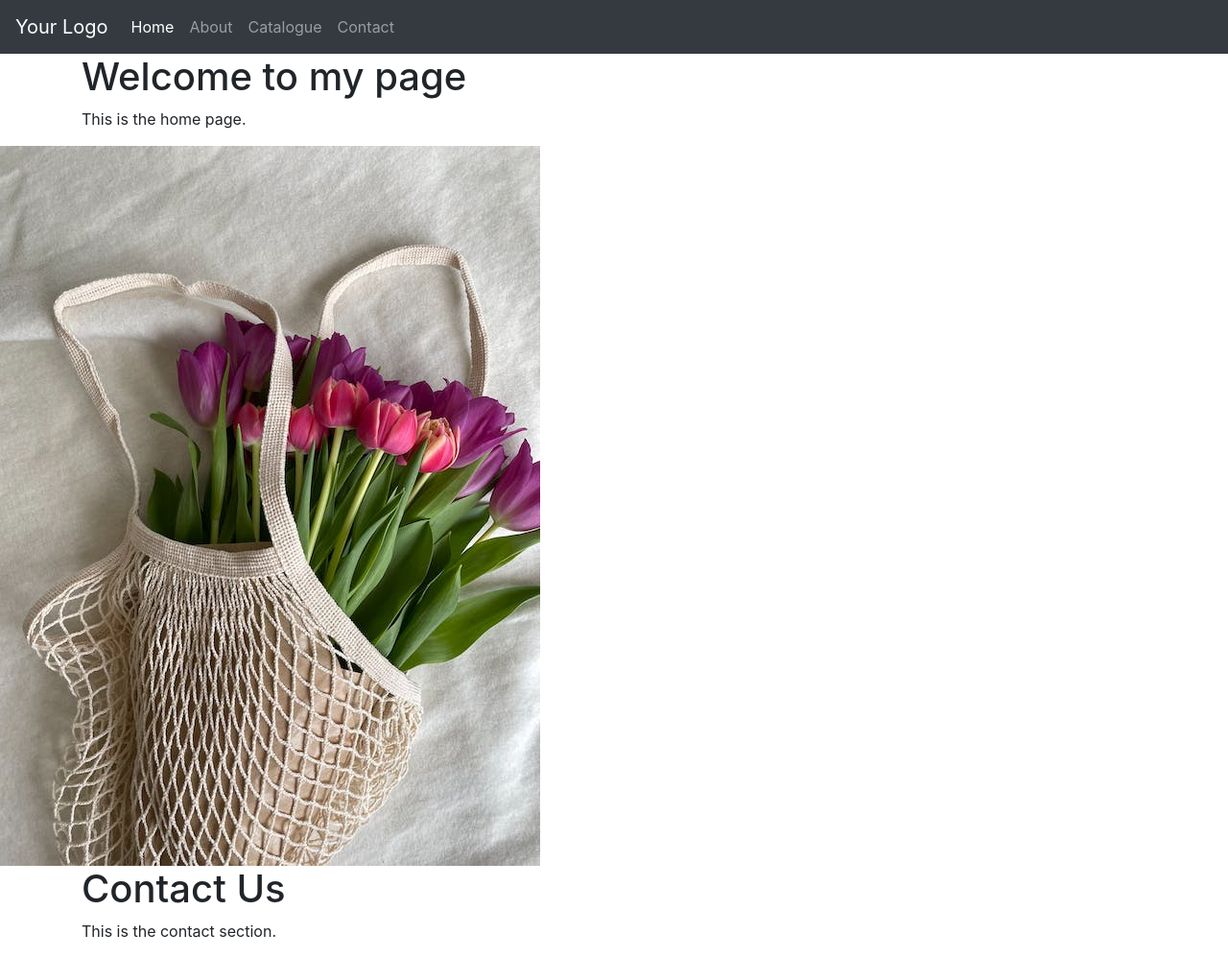
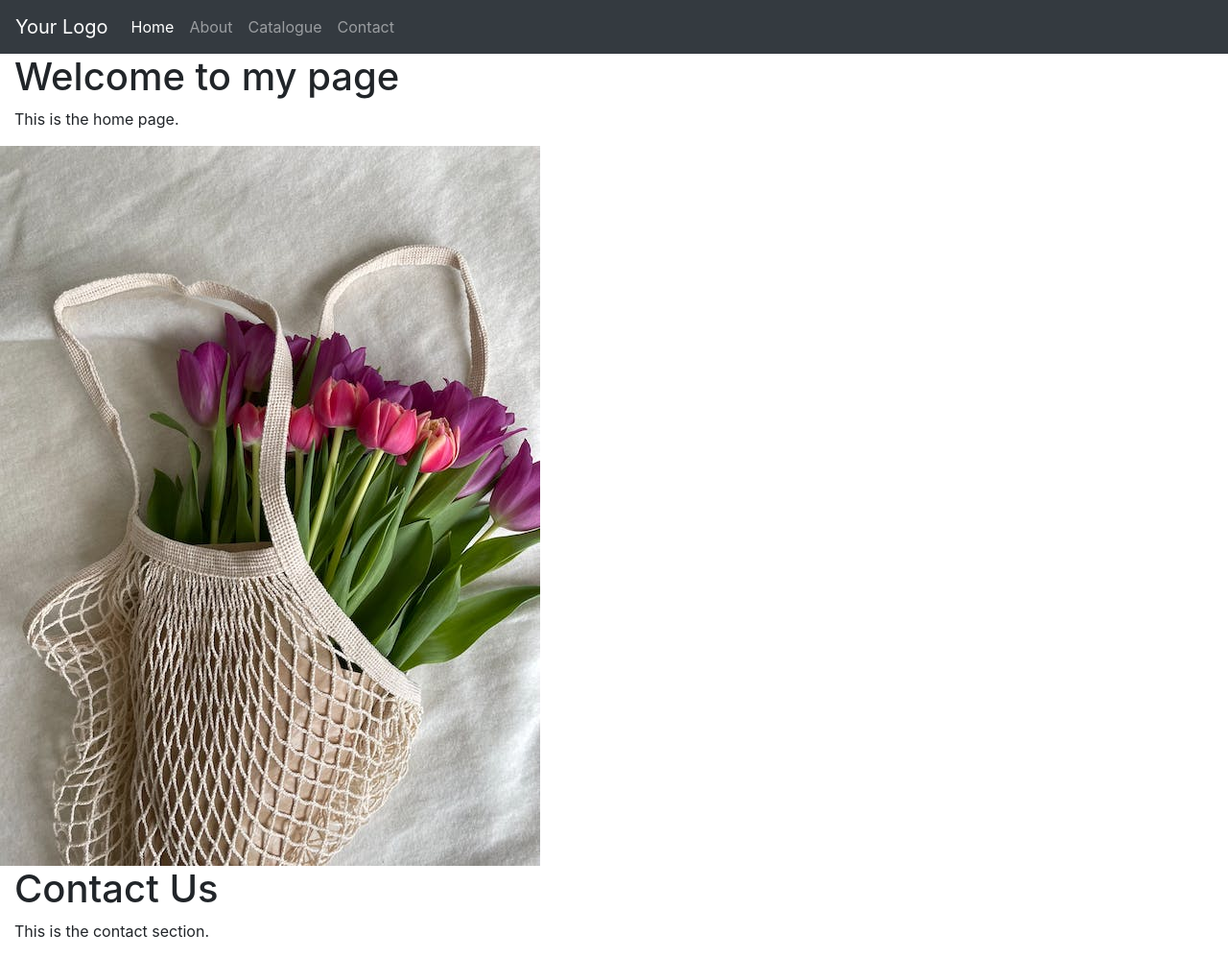
Before and after one commit to Rosellinda/Refresher, a plain HTML site: page index.html in a window 1280 px wide. Shown: the whole page at 96% size. Drawn offline with nearby package versions, Linux system fonts and the light colour scheme.

Commit message:
Update index.html

```diff
--- a/index.html
+++ b/index.html
@@ -32,7 +32,7 @@
     </div>
 </nav>
 
-<div id="home" class="container">
+<div id="home" class="container-fluid">
     <h1>Welcome to my page</h1>
     <p>This is the home page.</p>
 </div>
@@ -41,7 +41,7 @@
     <img src="Assets/free-photo-of-bag-of-tulips.jpeg" alt="Example Image" class="img-fluid">
 </div>
 
-<div id="contact" class="container">
+<div id="contact" class="container-fluid">
     <h1>Contact Us</h1>
     <p>This is the contact section.</p>
 </div>
```
